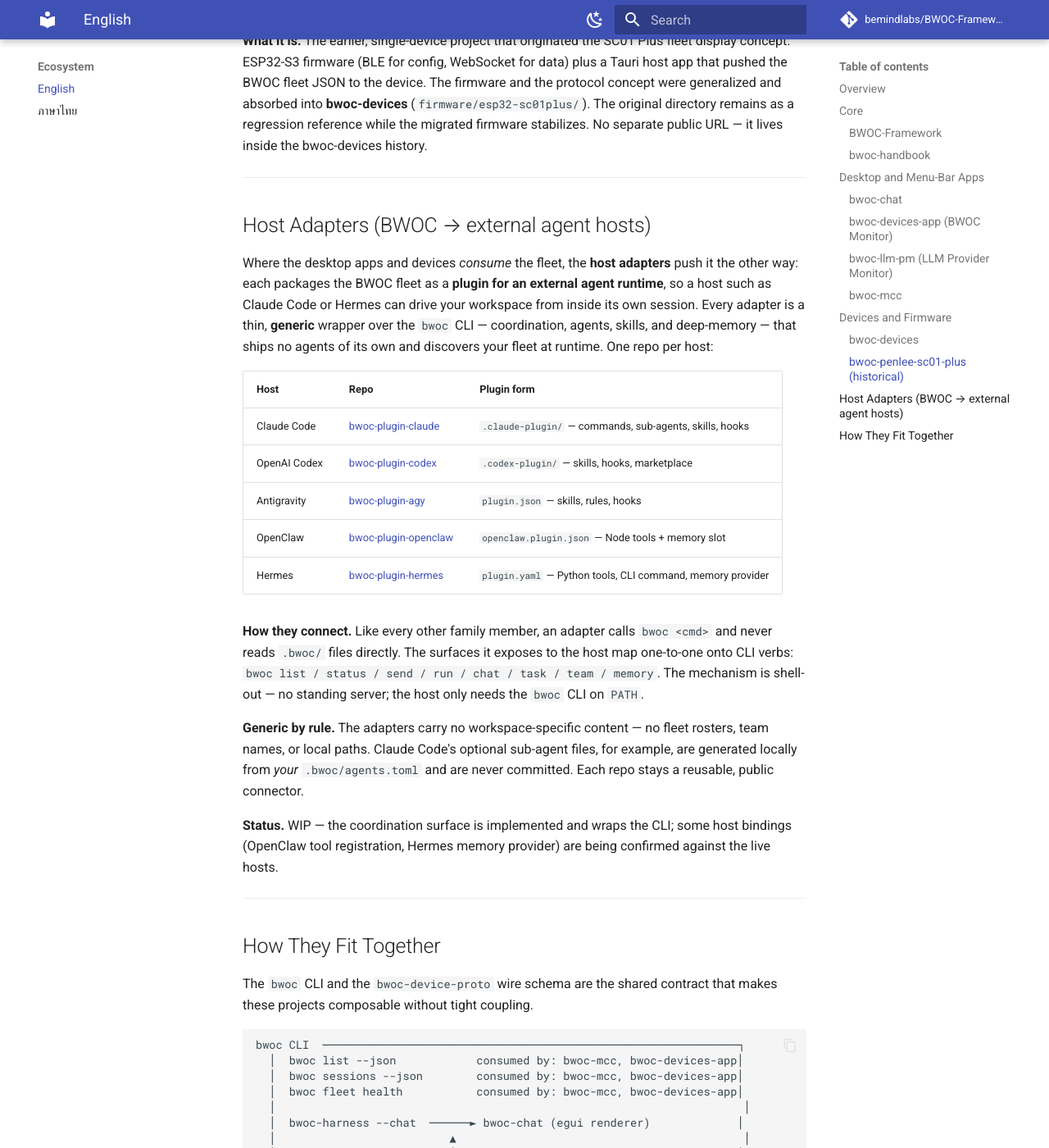
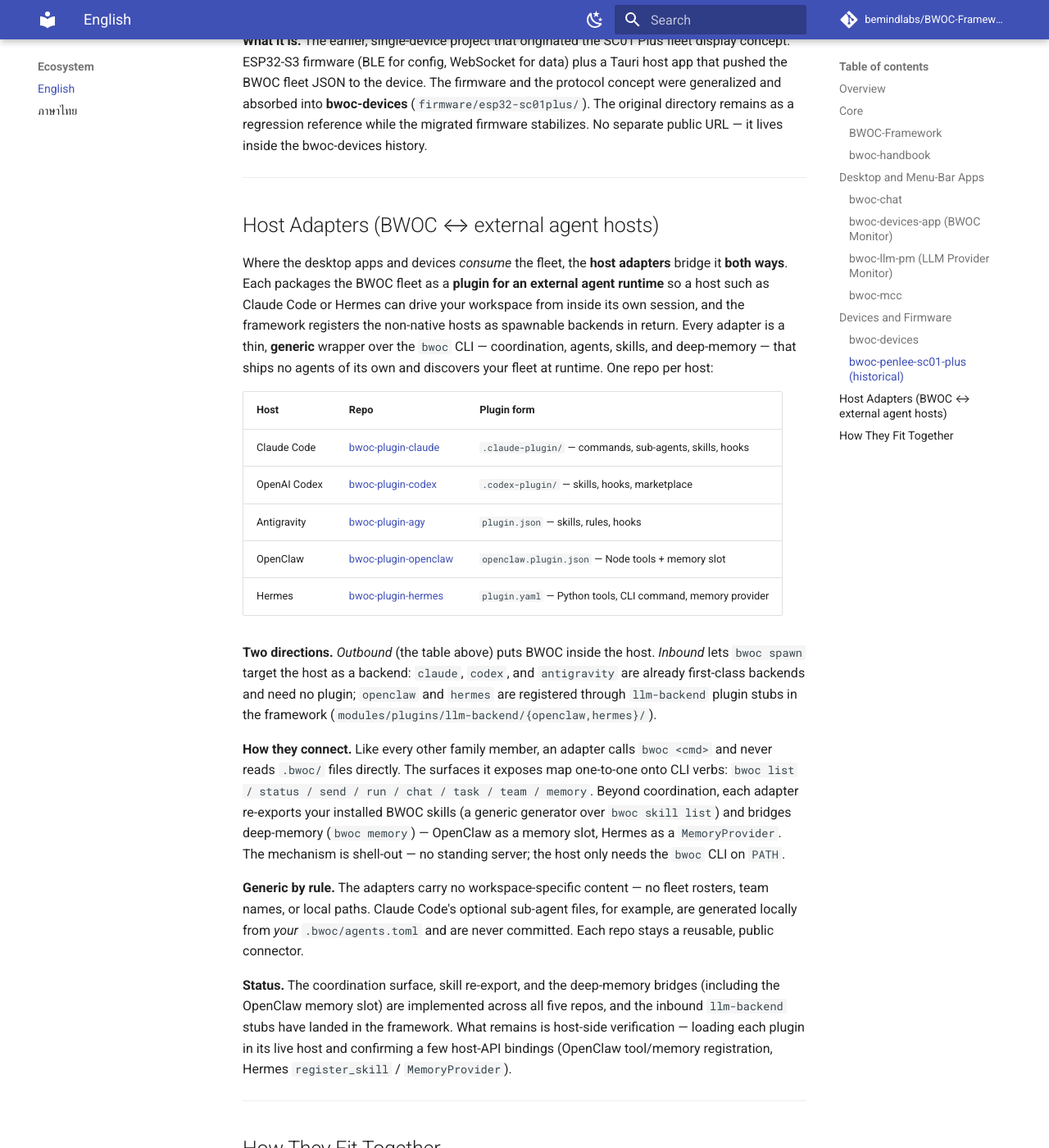
Before and after one commit to bemindlabs/bwoc-handbook, an MkDocs documentation site: the page built from docs/ecosystem/HANDBOOK.en.md, in a window 1280 px wide and 1400 px high, scrolled down 6190 px. Shown: the whole window at 82% size. Built offline with MkDocs 1.6.1 and Material for MkDocs 9.7.7, drawn with Linux system fonts in a browser that asks for light colours; comment, search, counter and statistics services are not loaded.

Commit message:
docs(ecosystem): host adapters now bidirectional — inbound stubs, skill re-export, memory bridges
Reflect the latest state of all five bwoc-plugin-* repos: two-way bridge
(outbound plugins + inbound llm-backend stubs merged), skill re-export
generators, and deep-memory bridges (OpenClaw memory slot, Hermes MemoryProvider).
EN+TH parity.

Co-Authored-By: Claude Opus 4.8 (1M context) <noreply@anthropic.com>

```diff
--- a/docs/ecosystem/HANDBOOK.en.md
+++ b/docs/ecosystem/HANDBOOK.en.md
@@ -161,9 +161,9 @@ The BWOC family is a core framework plus a set of companion applications and dev
 
 <a id="host-adapters"></a>
 
-## Host Adapters (BWOC → external agent hosts)
+## Host Adapters (BWOC ↔ external agent hosts)
 
-Where the desktop apps and devices *consume* the fleet, the **host adapters** push it the other way: each packages the BWOC fleet as a **plugin for an external agent runtime**, so a host such as Claude Code or Hermes can drive your workspace from inside its own session. Every adapter is a thin, **generic** wrapper over the `bwoc` CLI — coordination, agents, skills, and deep-memory — that ships no agents of its own and discovers your fleet at runtime. One repo per host:
+Where the desktop apps and devices *consume* the fleet, the **host adapters** bridge it **both ways**. Each packages the BWOC fleet as a **plugin for an external agent runtime** so a host such as Claude Code or Hermes can drive your workspace from inside its own session, and the framework registers the non-native hosts as spawnable backends in return. Every adapter is a thin, **generic** wrapper over the `bwoc` CLI — coordination, agents, skills, and deep-memory — that ships no agents of its own and discovers your fleet at runtime. One repo per host:
 
 | Host | Repo | Plugin form |
 |---|---|---|
@@ -173,11 +173,13 @@ Where the desktop apps and devices *consume* the fleet, the **host adapters** pu
 | OpenClaw | [bwoc-plugin-openclaw](https://github.com/bemindlabs/bwoc-plugin-openclaw) | `openclaw.plugin.json` — Node tools + memory slot |
 | Hermes | [bwoc-plugin-hermes](https://github.com/bemindlabs/bwoc-plugin-hermes) | `plugin.yaml` — Python tools, CLI command, memory provider |
 
-**How they connect.** Like every other family member, an adapter calls `bwoc <cmd>` and never reads `.bwoc/` files directly. The surfaces it exposes to the host map one-to-one onto CLI verbs: `bwoc list / status / send / run / chat / task / team / memory`. The mechanism is shell-out — no standing server; the host only needs the `bwoc` CLI on `PATH`.
+**Two directions.** *Outbound* (the table above) puts BWOC inside the host. *Inbound* lets `bwoc spawn` target the host as a backend: `claude`, `codex`, and `antigravity` are already first-class backends and need no plugin; `openclaw` and `hermes` are registered through `llm-backend` plugin stubs in the framework (`modules/plugins/llm-backend/{openclaw,hermes}/`).
+
+**How they connect.** Like every other family member, an adapter calls `bwoc <cmd>` and never reads `.bwoc/` files directly. The surfaces it exposes map one-to-one onto CLI verbs: `bwoc list / status / send / run / chat / task / team / memory`. Beyond coordination, each adapter re-exports your installed BWOC skills (a generic generator over `bwoc skill list`) and bridges deep-memory (`bwoc memory`) — OpenClaw as a memory slot, Hermes as a `MemoryProvider`. The mechanism is shell-out — no standing server; the host only needs the `bwoc` CLI on `PATH`.
 
 **Generic by rule.** The adapters carry no workspace-specific content — no fleet rosters, team names, or local paths. Claude Code's optional sub-agent files, for example, are generated locally from *your* `.bwoc/agents.toml` and are never committed. Each repo stays a reusable, public connector.
 
-**Status.** WIP — the coordination surface is implemented and wraps the CLI; some host bindings (OpenClaw tool registration, Hermes memory provider) are being confirmed against the live hosts.
+**Status.** The coordination surface, skill re-export, and the deep-memory bridges (including the OpenClaw memory slot) are implemented across all five repos, and the inbound `llm-backend` stubs have landed in the framework. What remains is host-side verification — loading each plugin in its live host and confirming a few host-API bindings (OpenClaw tool/memory registration, Hermes `register_skill` / `MemoryProvider`).
 
 ---
 
```
Also changed, not shown: docs/ecosystem/HANDBOOK.th.md (+6 -4 lines).
